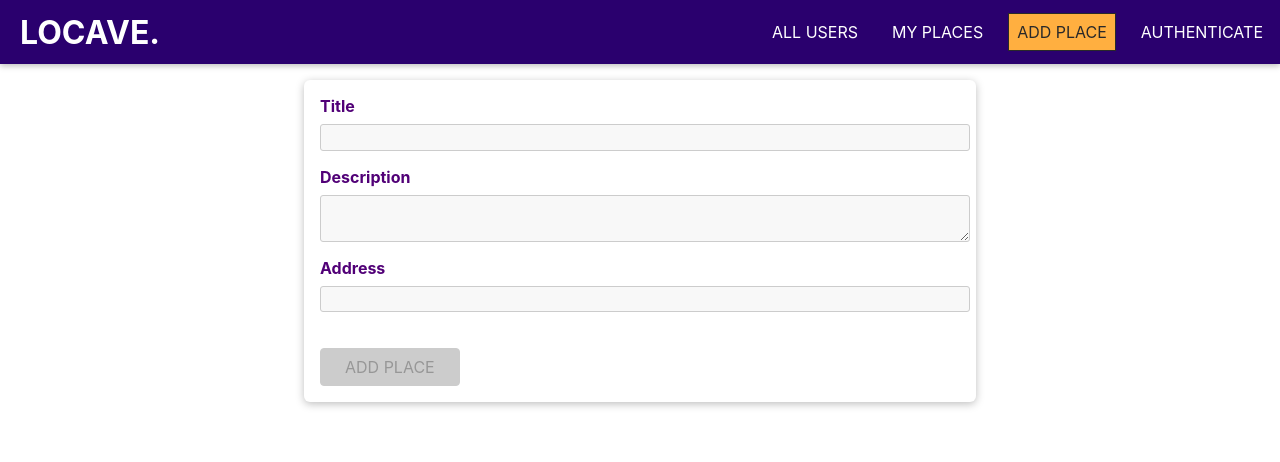
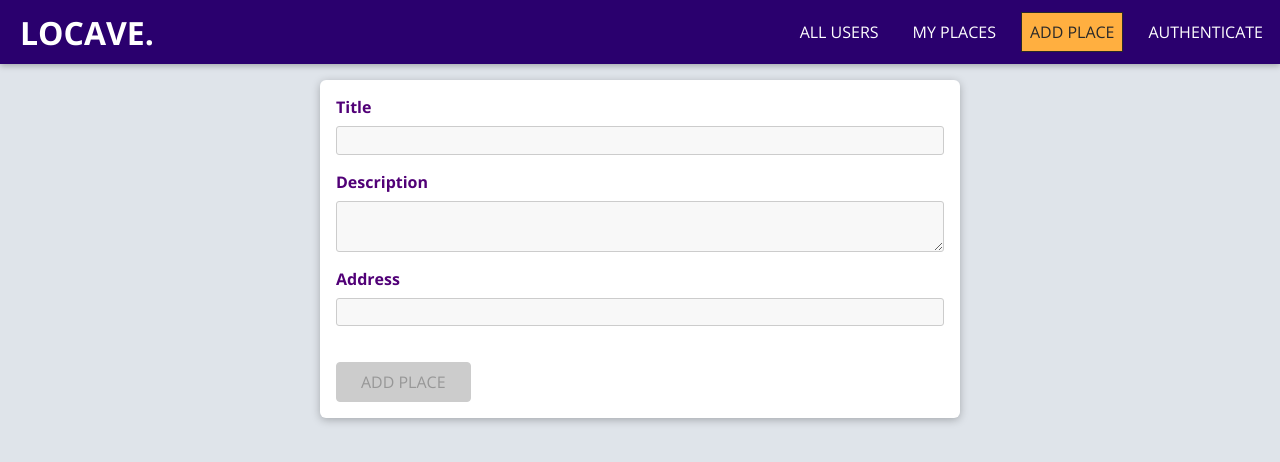
Before and after one commit to Sami-Az/locave, a React (Create React App) app: page /places/new in a window 1280 px wide. Shown: the top 462 px of the page. Built offline with nearby package versions, Linux system fonts and the light colour scheme; the HTML template or start-up script is replaced by a standard one.

Commit message:
use useForm custom hook to handle form state

```diff
--- a/src/App.js
+++ b/src/App.js
@@ -1,6 +1,7 @@
 import {BrowserRouter as Router, Route, Redirect, Switch} from 'react-router-dom';
 import './App.css';
 import NewPlace from './places/pages/NewPlace';
+import UpdatePlace from './places/pages/UpdatePlace';
 import UserPlaces from './places/pages/UserPlaces';
 import MainNavigation from './shared/components/Navigation/MainNavigation';
 
@@ -18,6 +19,9 @@ function App() {
           <Route exact path="/places/new" >
             <NewPlace />
           </Route>
+          <Route exact path="/places/:placeId" >
+            <UpdatePlace />
+          </Route>
           <Route exact path="/:userId/places">
             <UserPlaces />
           </Route>
--- a/src/index.css
+++ b/src/index.css
@@ -1,13 +1,42 @@
+@import url('https://fonts.googleapis.com/css?family=Open+Sans:400,700&display=swap');
+
+* {
+  box-sizing: border-box;
+}
+
+html {
+  font-family: 'Open Sans', sans-serif;
+}
+
 body {
   margin: 0;
-  font-family: -apple-system, BlinkMacSystemFont, 'Segoe UI', 'Roboto', 'Oxygen',
-    'Ubuntu', 'Cantarell', 'Fira Sans', 'Droid Sans', 'Helvetica Neue',
-    sans-serif;
-  -webkit-font-smoothing: antialiased;
-  -moz-osx-font-smoothing: grayscale;
+  background: #dfe4ea;
 }
 
-code {
-  font-family: source-code-pro, Menlo, Monaco, Consolas, 'Courier New',
-    monospace;
+.slide-in-left-enter {
+  transform: translateX(-100%);
 }
+
+.slide-in-left-enter-active {
+  transform: translateX(0);
+  opacity: 1;
+  transition: all 200ms;
+}
+
+.slide-in-left-exit {
+  transform: translateX(0%);
+  opacity: 1;
+}
+
+.slide-in-left-exit-active {
+  transform: translateX(-100%);
+  opacity: 0;
+  transition: all 200ms;
+}
+
+.center {
+  text-align: center;
+  display: flex;
+  justify-content: center;
+  align-items: center;
+}
--- a/src/places/components/PlaceItem.js
+++ b/src/places/components/PlaceItem.js
@@ -38,7 +38,7 @@ const PlaceItem = props => {
           </div>
           <div className="place-item__actions">
             <Button inverse onClick={() => openMapHandler()}>VIEW ON MAP</Button>
-            <Button>EDIT</Button>
+            <Button href={`/places/${props.id}`}>EDIT</Button>
             <Button danger>DELETE</Button>
           </div>
         </Card>
--- a/src/places/pages/NewPlace.js
+++ b/src/places/pages/NewPlace.js
@@ -1,38 +1,16 @@
-import React, {useReducer, useCallback} from 'react';
+import React from 'react';
 
 import { VALIDATOR_MINLENGTH, VALIDATOR_REQUIRE } from '../../shared/utils/validators';
 import Button from '../../shared/components/FormElements/Button';
 import Input from '../../shared/components/FormElements/Input';
 
-import './NewPlace.css';
+import './PlaceForm.css';
+import useForm from '../../shared/hooks/form-hook';
 
-const formReducer = (state, action) => {
-    switch (action.type) {
-      case 'INPUT_CHANGE':
-        let formIsValid = true;
-        for (const inputId in state.inputs) {
-          if (inputId === action.inputId) {
-            formIsValid = formIsValid && action.isValid;
-          } else {
-            formIsValid = formIsValid && state.inputs[inputId].isValid;
-          }
-        }
-        return {
-          ...state,
-          inputs: {
-            ...state.inputs,
-            [action.inputId]: { value: action.value, isValid: action.isValid }
-          },
-          isValid: formIsValid
-        };
-      default:
-        return state;
-    }
-  };
 
 const NewPlace = () => {
-    const [formState, dispatch] = useReducer(formReducer, {
-        inputs: {
+    const [formState, inputHandler] = useForm(
+      {
         title: {
           value: '',
           isValid: false
@@ -40,19 +18,14 @@ const NewPlace = () => {
         description: {
           value: '',
           isValid: false
+        },
+        address: {
+          value: '',
+          isValid: false
         }
       },
-        isValid: false
-      });
-
-    const inputHandler = useCallback((id, value, isValid) => {
-        dispatch({
-            type: 'INPUT_CHANGE',
-            value: value,
-            isValid: isValid,
-            inputId: id
-        });
-    }, []);
+      false
+    )
 
     const placeSubmitHandler = (event) => {
         event.preventDefault();
--- /dev/null
+++ b/src/places/pages/UpdatePlace.js
@@ -0,0 +1,101 @@
+import React from 'react';
+import { useParams } from 'react-router-dom';
+
+import Input from '../../shared/components/FormElements/Input';
+import Button from '../../shared/components/FormElements/Button';
+import {
+  VALIDATOR_REQUIRE,
+  VALIDATOR_MINLENGTH
+} from '../../shared/utils/validators';
+import useForm from '../../shared/hooks/form-hook';
+
+import './PlaceForm.css';
+
+const DUMMY_PLACES = [
+  {
+    id: 'p1',
+    title: 'Empire State Building',
+    description: 'One of the most famous sky scrapers in the world!',
+    imageUrl:
+      'https://upload.wikimedia.org/wikipedia/commons/thumb/d/df/NYC_Empire_State_Building.jpg/640px-NYC_Empire_State_Building.jpg',
+    address: '20 W 34th St, New York, NY 10001',
+    location: {
+      lat: 40.7484405,
+      lng: -73.9878584
+    },
+    creator: 'u1'
+  },
+  {
+    id: 'p2',
+    title: 'Empire State Building',
+    description: 'One of the most famous sky scrapers in the world!',
+    imageUrl:
+      'https://upload.wikimedia.org/wikipedia/commons/thumb/d/df/NYC_Empire_State_Building.jpg/640px-NYC_Empire_State_Building.jpg',
+    address: '20 W 34th St, New York, NY 10001',
+    location: {
+      lat: 40.7484405,
+      lng: -73.9878584
+    },
+    creator: 'u2'
+  }
+];
+
+const UpdatePlace = () => {
+  const placeId = useParams().placeId;
+  const identifiedPlace = DUMMY_PLACES.find(p => p.id === placeId);
+  const [formState, inputHandler] = useForm({
+        title: {
+          value: identifiedPlace.title,
+          isValid: true
+        },
+        description: {
+          value: identifiedPlace.description,
+          isValid: true
+        },
+      }, true
+    )
+
+  if (!identifiedPlace) {
+    return (
+      <div className="center">
+        <h2>Could not find place!</h2>
+      </div>
+    );
+  }
+
+  const placeUpdateSubmitHandler = (event) => {
+    event.preventDefault();
+    console.log(formState.inputs);
+  }
+
+  return (
+    <form className="place-form" onSubmit={placeUpdateSubmitHandler}>
+      <Input
+        id="title"
+        element="input"
+        type="text"
+        label="Title"
+        validators={[VALIDATOR_REQUIRE()]}
+        errorText="Please enter a valid title."
+        onInput={inputHandler}
+        initialValue={formState.inputs.title.value}
+        initialValid={formState.inputs.title.isValid}
+      />
+      <Input
+        id="description"
+        element="textarea"
+        label="Description"
+        validators={[VALIDATOR_MINLENGTH(10)]}
+        errorText="Please enter a valid description (min. 10 characters)."
+        onInput={inputHandler}
+        initialValue={formState.inputs.description.value}
+        initialValid={formState.inputs.description.isValid}
+      />
+      <Button type="submit" disabled={!formState.isValid}>
+        UPDATE PLACE
+      </Button>
+    </form>
+  );
+};
+
+export default UpdatePlace;
--- /dev/null
+++ b/src/shared/hooks/form-hook.js
@@ -0,0 +1,45 @@
+import {useReducer, useCallback} from 'react';
+
+const formReducer = (state, action) => {
+    switch (action.type) {
+      case 'INPUT_CHANGE':
+        let formIsValid = true;
+        for (const inputId in state.inputs) {
+          if (inputId === action.inputId) {
+            formIsValid = formIsValid && action.isValid;
+          } else {
+            formIsValid = formIsValid && state.inputs[inputId].isValid;
+          }
+        }
+        return {
+          ...state,
+          inputs: {
+            ...state.inputs,
+            [action.inputId]: { value: action.value, isValid: action.isValid }
+          },
+          isValid: formIsValid
+        };
+      default:
+        return state;
+    }
+};
+
+const useForm = (initialInputs, initialFormValidity) => {
+    const [formState, dispatch] = useReducer(formReducer, {
+        inputs: initialInputs,
+        isValid: initialFormValidity
+    });
+
+    const inputHandler = useCallback((id, value, isValid) => {
+        dispatch({
+            type: 'INPUT_CHANGE',
+            value: value,
+            isValid: isValid,
+            inputId: id
+        });
+    }, []);
+
+    return [formState, inputHandler]
+}
+
+export default useForm;
```
Also changed, not shown: src/places/pages/PlaceForm.css (renamed from src/places/pages/NewPlace.css), 1 other file (tests, documents, lock files or other folders). Lines whose indentation alone changed are shown as unchanged.
